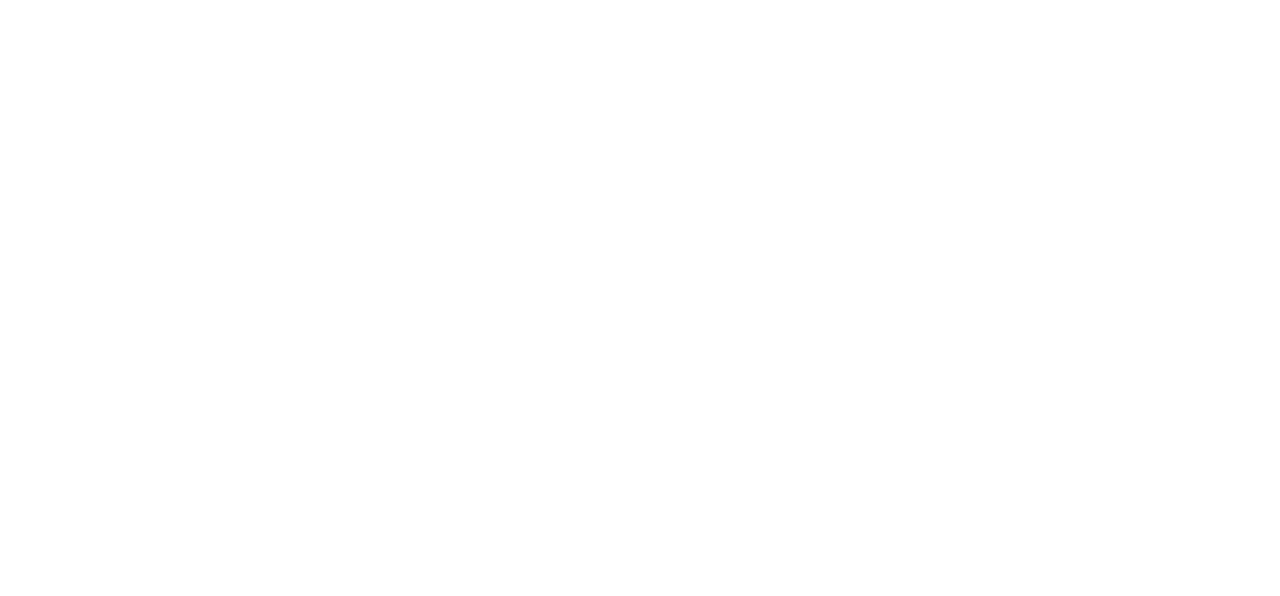
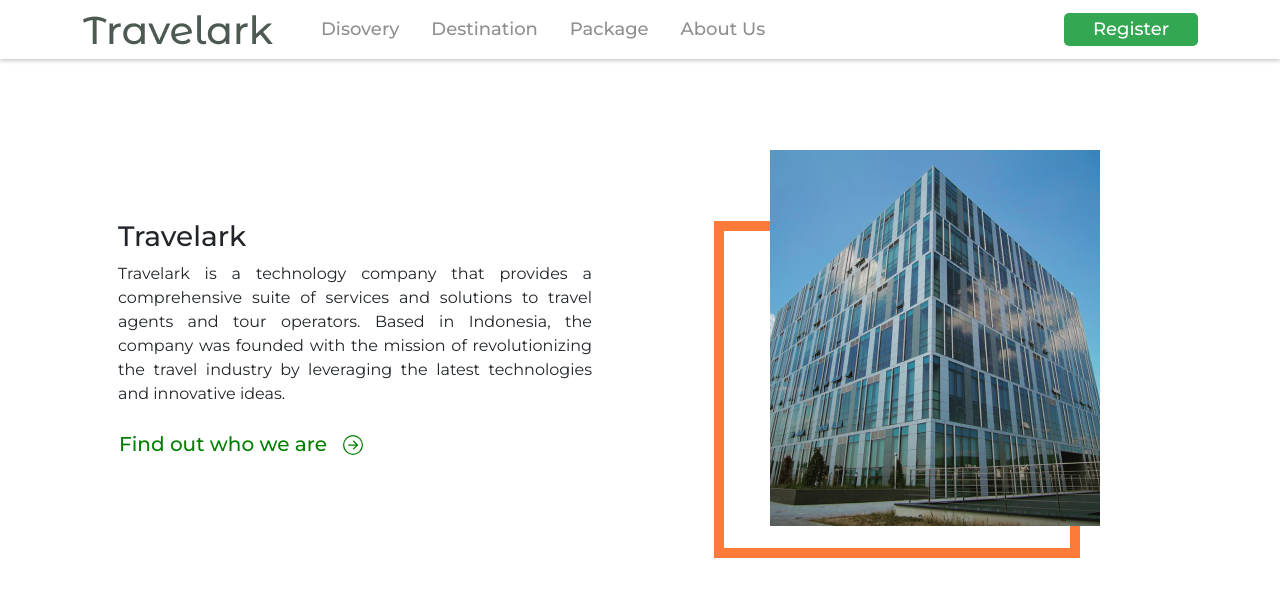
Before and after one commit to selamathariyadi/latihan-team, a React (Create React App) app: page /Aboutus in a window 1280 px wide. Before the commit this address had no page. Shown: the top 596 px of the page. Built offline with nearby package versions, Linux system fonts and the light colour scheme.

Commit message:
add aboutus jumbotrobn

```diff
--- a/src/App.js
+++ b/src/App.js
@@ -3,6 +3,7 @@
 import { Route, Routes } from "react-router-dom";
 import Discovery from "./component/Pages/Discovery";
 import Destination from "./component/Pages/Destination";
+import Aboutus from "./component/Pages/Aboutus";
 function App() {
   return (
     <>
@@ -10,6 +11,7 @@
     <Route path="/" Component = {Discovery}/>
     <Route path="/Discovery" Component = {Discovery}/>
     <Route path="/Destination" Component = {Destination}/>
+    <Route path="/Aboutus" Component={Aboutus}/>
    </Routes>
     </>
   );
--- /dev/null
+++ b/src/component/Jumbotron/About-us/index.jsx
@@ -0,0 +1,33 @@
+import React from 'react'
+import { Button, Col, Container, Row } from 'react-bootstrap'
+import aboutusimage from '../../../asset/images/register_login.png'
+
+import './style.css'
+import { BsArrowRightCircle } from 'react-icons/bs'
+function Aboutus() {
+  return (
+    <div className='aboutus'>
+        <Container>
+            <Row>
+                <Col lg = {6} className='px-5'>
+                <div className='left-side'>
+                    <h3>Travelark</h3>
+                    <p>Travelark is a technology company that provides a comprehensive suite of services and solutions to travel agents and tour operators. Based in Indonesia, the company was founded with the mission of revolutionizing the travel industry by leveraging the latest technologies and innovative ideas.</p>
+                    <Button variant='Outline'>Find out who we are<i className='px-3'><BsArrowRightCircle/></i></Button>
+                </div>
+                </Col>
+                <Col lg = {6}>
+                    <div className='right-side'>
+                        <div className='border1'></div>
+                        <div className='border2'>
+                            <img src={aboutusimage} alt="" />
+                        </div>
+                    </div>
+                </Col>
+            </Row>
+        </Container>
+    </div>
+  )
+}
+
+export default Aboutus
--- /dev/null
+++ b/src/component/Jumbotron/About-us/style.css
@@ -0,0 +1,46 @@
+.aboutus {
+  margin-top: 120px;
+}
+.aboutus .container .left-side {
+  margin-top: 100px;
+}
+.aboutus .container .left-side p {
+  text-align: justify;
+}
+.aboutus .container .left-side button {
+  margin-bottom: 20px;
+  text-align: start;
+  padding-left: 0;
+  font-size: 20px;
+  font-weight: 500;
+  line-height: 30px;
+  letter-spacing: 0em;
+  color: green;
+}
+.aboutus .container .left-side button i {
+  width: 20px;
+  height: 20px;
+  top: 2px;
+  left: 2px;
+}
+.aboutus .container .left-side button:hover,
+.aboutus .container .left-side i:hover {
+  color: #fd7b38;
+}
+.aboutus .container .right-side .border1 {
+  box-sizing: border-box;
+  position: absolute;
+  width: 366px;
+  height: 337px;
+  top: 220.85px;
+  border: 10px solid #FD7B38;
+  z-index: -1;
+  right: 200px;
+}
+.aboutus .container .right-side .border2 {
+  box-sizing: border-box;
+  top: 150px;
+  z-index: 1;
+  right: 180px;
+  position: absolute;
+}/*# sourceMappingURL=style.css.map */
--- /dev/null
+++ b/src/component/Jumbotron/About-us/style.scss
@@ -0,0 +1,50 @@
+.aboutus {
+    margin-top: 120px;
+    .container {
+        .left-side {
+            margin-top: 100px;
+            p {
+                text-align: justify;
+            }
+            button {
+                margin-bottom: 20px;
+                text-align: start;
+                padding-left: 0;
+                font-size: 20px;
+                font-weight: 500;
+                line-height: 30px;
+                letter-spacing: 0em;
+                color: green;
+                i {
+                    width: 20px;
+                    height: 20px;
+                    top: 2px;
+                    left: 2px;
+                }
+            }
+            button:hover,
+            i:hover {
+                color: #fd7b38;
+            }
+        }
+        .right-side {
+            .border1 {
+                box-sizing: border-box;
+                position: absolute;
+                width: 366px;
+                height: 337px;
+                top: 220.85px;
+                border: 10px solid #FD7B38;
+                z-index: -1;
+                right: 200px;
+            }
+            .border2 {
+                box-sizing: border-box;
+                top: 150px;
+                z-index: 1;
+                right: 180px;
+                position: absolute;
+            }
+        }
+    }
+}
--- a/src/component/Navbar/index.jsx
+++ b/src/component/Navbar/index.jsx
@@ -17,7 +17,7 @@
             <Nav.Link href="/discovery" className='px-3'>Disovery</Nav.Link>
             <Nav.Link href="/destination" className='px-3'>Destination</Nav.Link>
             <Nav.Link href="#home" className='px-3'>Package</Nav.Link>
-            <Nav.Link href="#link" className='px-3'>About Us</Nav.Link>
+            <Nav.Link href="/Aboutus" className='px-3'>About Us</Nav.Link>
           </Nav>
           <Link>
           <button className='btn-normal'>Register</button>
--- /dev/null
+++ b/src/component/Pages/Aboutus/index.jsx
@@ -0,0 +1,13 @@
+import React from 'react'
+import Navbarr from '../../Navbar'
+import Aboutuss from '../../Jumbotron/About-us'
+function Aboutus() {
+  return (
+    <>
+    <Navbarr/>
+    <Aboutuss/>
+    </>
+  )
+}
+
+export default Aboutus
```
Also changed, not shown: src/asset/images/register_login.png (added), 1 other file (tests, documents, lock files or other folders).
